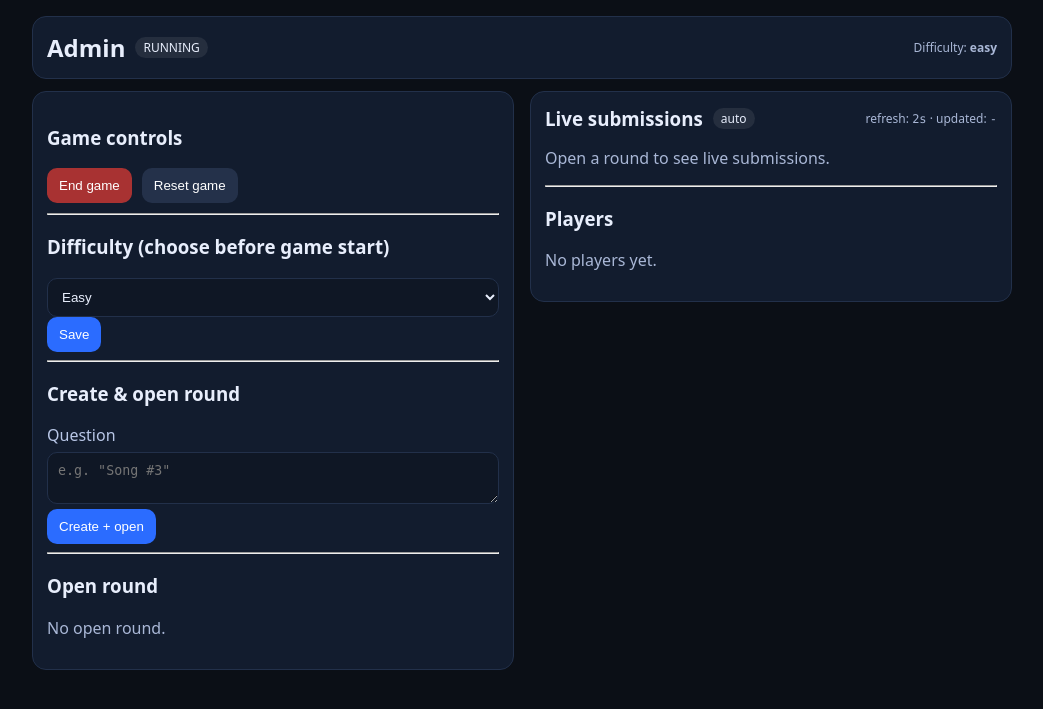
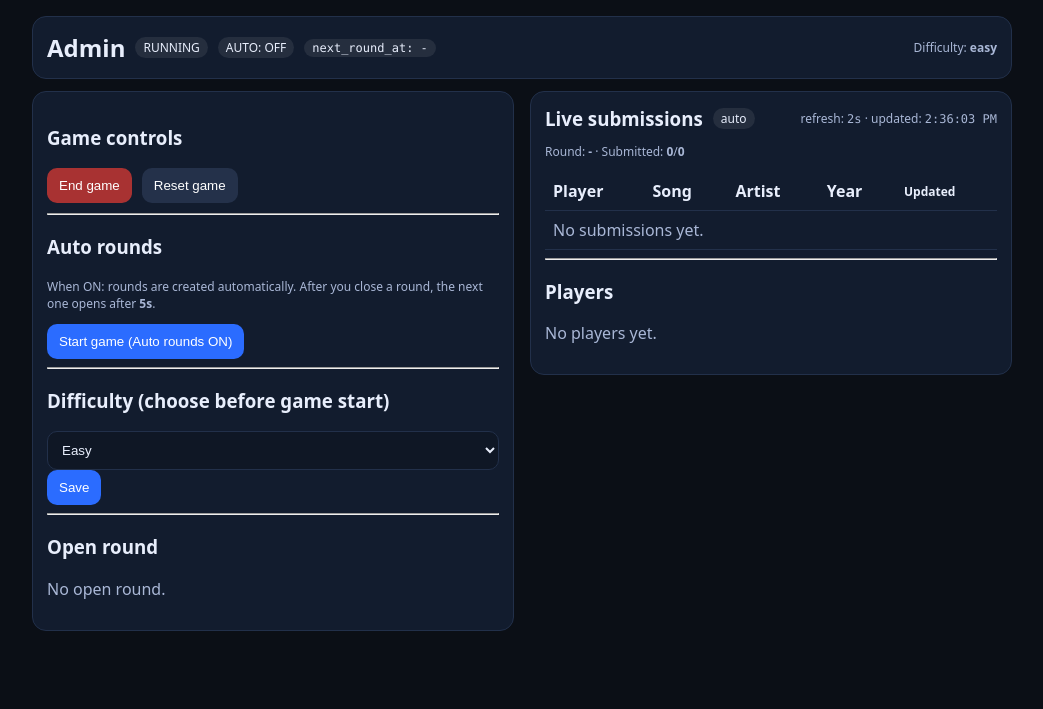
Before and after one commit to atiklc/HitsterWebApp, a Flask app: page /admin in a window 1280 px wide. Shown: the part 60-769 px from the top of the page, without its empty margins (118-1161 px from the left). Run offline with Flask 3, Linux system fonts and the light colour scheme; the visitor is signed in with stand-in values (Sample User, id 1); data comes from the database, SQL or seed files in the repository; data that the repository does not hold is empty.

Commit message:
Refactor admin.html for clarity and functionality
Refactor admin panel HTML for better structure and readability. Update game status display and auto rounds controls.

```diff
--- a/templates/admin.html
+++ b/templates/admin.html
@@ -36,12 +36,11 @@
 <div class="card">
   <div class="row">
     <h2 style="margin:0;">Admin</h2>
-    <span class="pill" id="gameStatusPill">
-      {% if status == "ended" %}ENDED{% else %}RUNNING{% endif %}
+    <span class="pill" id="gameStatusPill">{% if status == "ended" %}ENDED{% else %}RUNNING{% endif %}</span>
+    <span class="pill" id="autoPill">{% if auto_rounds %}AUTO: ON{% else %}AUTO: OFF{% endif %}</span>
+    <span class="pill mono" id="nextAtPill">
+      {% if next_round_at %}next_round_at: {{ next_round_at }}{% else %}next_round_at: -{% endif %}
     </span>
-    {% if ended_at and status == "ended" %}
-      <span class="pill mono">ended_at: {{ ended_at }}</span>
-    {% endif %}
     <div class="right small muted">
       Difficulty: <strong>{{ difficulty }}</strong>
       {% if locked %} · <span class="pill">locked</span>{% endif %}
@@ -51,7 +50,7 @@
 
 <div class="admin-grid">
 
-  <!-- LEFT: Round controls -->
+  <!-- LEFT: Controls -->
   <div class="card">
     <h3>Game controls</h3>
 
@@ -63,19 +62,35 @@
             End game
           </button>
         </form>
-      {% else %}
-        <form method="post" style="margin:0;">
-          <input type="hidden" name="action" value="resume_game">
-          <button class="btn" type="submit" onclick="return confirm('Resume game? Submissions will be unlocked.');">
-            Resume game
-          </button>
-        </form>
       {% endif %}
 
       <form method="post" style="margin:0;" onsubmit="return confirm('Reset rounds/guesses/history? Players kept.');">
         <input type="hidden" name="action" value="reset_game">
         <button class="btn secondary" type="submit">Reset game</button>
       </form>
+    </div>
+
+    <hr>
+
+    <h3>Auto rounds</h3>
+    <p class="muted small">
+      When ON: rounds are created automatically. After you close a round, the next one opens after <strong>5s</strong>.
+    </p>
+
+    <div class="row">
+      {% if not auto_rounds %}
+        <form method="post" style="margin:0;">
+          <input type="hidden" name="action" value="start_game">
+          <button class="btn" type="submit" {% if status=="ended" %}disabled{% endif %}>
+            Start game (Auto rounds ON)
+          </button>
+        </form>
+      {% else %}
+        <form method="post" style="margin:0;">
+          <input type="hidden" name="action" value="stop_auto">
+          <button class="btn secondary" type="submit">Stop auto rounds</button>
+        </form>
+      {% endif %}
     </div>
 
     <hr>
@@ -96,25 +111,14 @@
 
     <hr>
 
-    <h3>Create & open round</h3>
-    <form method="post">
-      <input type="hidden" name="action" value="create_round">
-      <label>Question</label>
-      <textarea name="question" rows="2" placeholder='e.g. "Song #3"'></textarea>
-      <button class="btn" type="submit" {% if status=="ended" %}disabled{% endif %}>Create + open</button>
-      {% if status=="ended" %}
-        <p class="muted small">Game is ended: resume/reset to open new rounds.</p>
-      {% endif %}
-    </form>
-
-    <hr>
-
     <h3>Open round</h3>
+    <div id="openRoundBox">
       {% if open_round %}
         <p><strong>#{{ open_round.id }}</strong> {{ open_round.question }}</p>
 
         <form method="post" style="margin-top:10px;">
           <input type="hidden" name="action" value="set_answers">
+
           <label>Correct song</label>
           <input name="correct_song" value="{{ open_round.correct_song or '' }}">
 
@@ -139,6 +143,7 @@
         <p class="muted">No open round.</p>
       {% endif %}
     </div>
+  </div>
 
   <!-- RIGHT: Live guesses -->
   <div class="card">
@@ -150,9 +155,8 @@
       </div>
     </div>
 
-    {% if open_round %}
     <p class="muted small">
-        Round: <strong>#{{ open_round.id }}</strong>
+      Round: <strong id="liveRoundId">{% if open_round %}#{{ open_round.id }}{% else %}-{% endif %}</strong>
       · Submitted: <strong id="submittedCount">0</strong>/<strong id="playerCount">{{ players|length }}</strong>
     </p>
 
@@ -178,9 +182,6 @@
         {% endfor %}
       </tbody>
     </table>
-    {% else %}
-      <p class="muted">Open a round to see live submissions.</p>
-    {% endif %}
 
     <hr>
 
@@ -212,7 +213,12 @@
   const liveUpdated = document.getElementById("liveUpdated");
   const submittedCount = document.getElementById("submittedCount");
   const playerCountEl = document.getElementById("playerCount");
+  const liveRoundId = document.getElementById("liveRoundId");
+
   const gameStatusPill = document.getElementById("gameStatusPill");
+  const autoPill = document.getElementById("autoPill");
+  const nextAtPill = document.getElementById("nextAtPill");
+  const openRoundBox = document.getElementById("openRoundBox");
 
   function esc(s){
     return String(s ?? "").replace(/[&<>"']/g, m => ({
@@ -220,21 +226,42 @@
     }[m]));
   }
 
+  function renderOpenRound(round){
+    if(!openRoundBox) return;
+    if(!round){
+      openRoundBox.innerHTML = `<p class="muted">No open round.</p>`;
+      return;
+    }
+    // We only show basic info here; actions remain via normal form submits.
+    // (When a new round auto-opens, we reload the page to keep forms correct.)
+  }
+
+  let lastRoundId = {{ open_round.id if open_round else "null" }};
+
   async function refreshLive(){
-    {% if open_round %}
     try{
       const res = await fetch("/api/admin/open_round_guesses?ts=" + Date.now(), { cache: "no-store" });
       if(!res.ok){ livePill.textContent = "error"; return; }
       const data = await res.json();
       if(!data.ok){ livePill.textContent = "auth"; return; }
 
-      // update status pill
-      if (data.game_status === "ended") gameStatusPill.textContent = "ENDED";
-      else gameStatusPill.textContent = "RUNNING";
+      // status pills
+      gameStatusPill.textContent = (data.game_status === "ended") ? "ENDED" : "RUNNING";
+      autoPill.textContent = data.auto_rounds ? "AUTO: ON" : "AUTO: OFF";
+      nextAtPill.textContent = "next_round_at: " + (data.next_round_at || "-");
+
+      // round changed? reload to keep the left-side open round forms correct
+      const round = data.round || null;
+      const rid = round ? Number(round.id) : null;
+      if(rid !== lastRoundId){
+        window.location.reload();
+        return;
+      }
+
+      if(liveRoundId) liveRoundId.textContent = round ? ("#" + rid) : "-";
 
       const rows = data.rows || [];
       if (submittedCount) submittedCount.textContent = rows.length;
-      const totalPlayers = Number(playerCountEl ? playerCountEl.textContent : 0);
 
       const html = rows.map(r => `
         <tr>
@@ -252,7 +279,6 @@
     }catch(e){
       livePill.textContent = "offline";
     }
-    {% endif %}
   }
 
   refreshLive();
```
Lines whose indentation alone changed are shown as unchanged.
